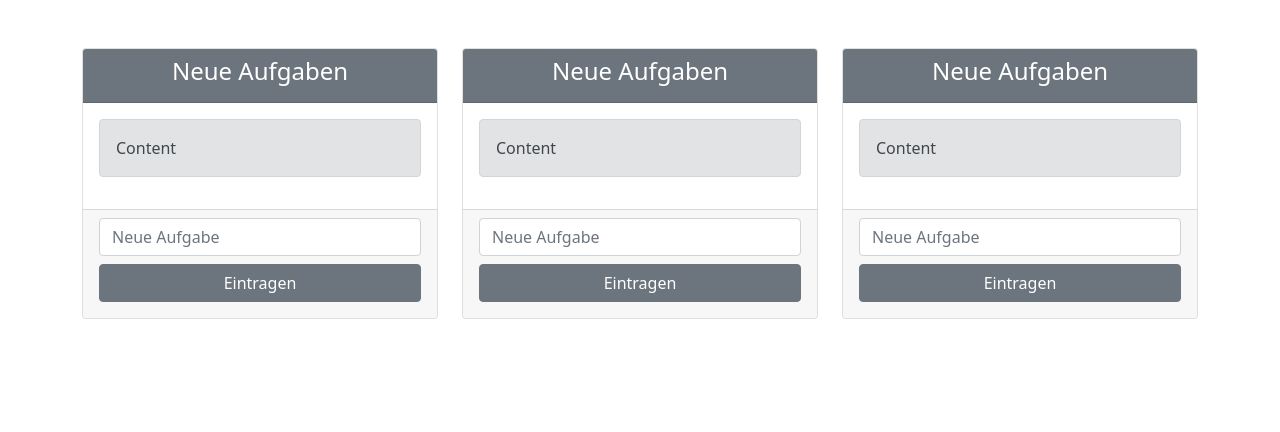
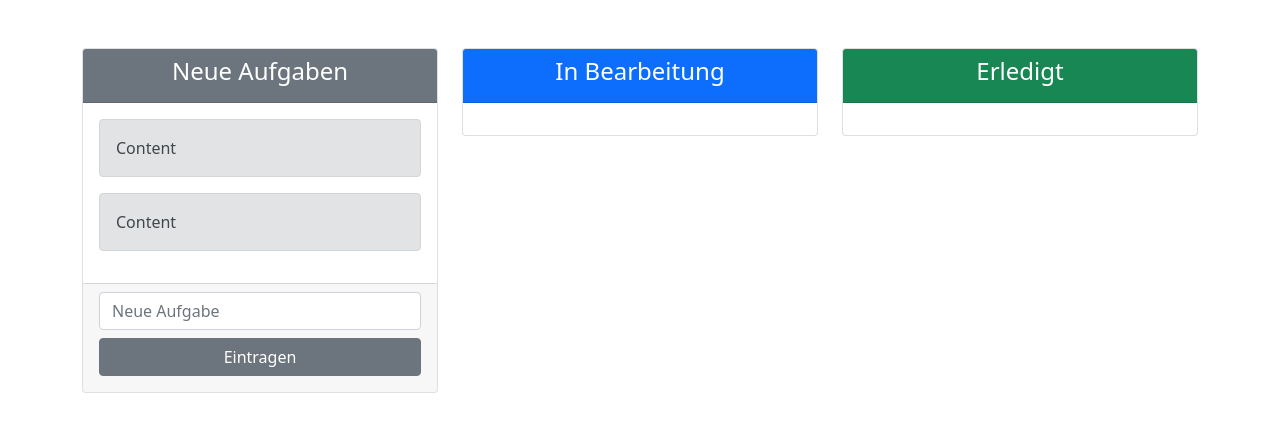
Before and after one commit to cf1887/VueJS_Code, a Vue app in the folder 04_kanban-board/: page / in a window 1280 px wide. Shown: the top 432 px of the page. Built offline with nearby package versions, Linux system fonts and the light colour scheme.

Commit message:
04_kanban-board: StatusCard-Component dynamisch implementiert

```diff
--- a/04_kanban-board/src/App.vue
+++ b/04_kanban-board/src/App.vue
@@ -1,8 +1,18 @@
 <template>
     <div class="container mt-5">
         <div class="row">
-            <div class="col-4" v-for="i in 3" :key="i">
-                <StatusCard></StatusCard>
+            <div
+                class="col-4"
+                v-for="statusCard in statusCards"
+                :key="statusCard.status"
+            >
+                <StatusCard
+                    :title="statusCard.title"
+                    :titleClasses="statusCard.titleClasses"
+                    :newTasks="statusCard.newTasks"
+                    :status="statusCard.status"
+                    :tasks="filteredTasks(statusCard.status)"
+                ></StatusCard>
             </div>
         </div>
     </div>
@@ -29,13 +39,38 @@ export default {
                     status: 0,
                 },
             ],
+            statusCards: [
+                {
+                    title: "Neue Aufgaben",
+                    titleClasses: "bg-secondary text-white",
+                    newTasks: true,
+                    status: 0,
+                },
+                {
+                    title: "In Bearbeitung",
+                    titleClasses: "bg-primary text-white",
+                    newTasks: false,
+                    status: 1,
+                },
+                {
+                    title: "Erledigt",
+                    titleClasses: "bg-success text-white",
+                    newTasks: false,
+                    status: 2,
+                },
+            ],
         };
     },
-    computed: {
-        newTasks() {
-            return this.tasks.filter((task) => task.status === 0);
-        },
-    },
+    // computed: {
+    //     newTasks() {
+    //         return this.tasks.filter((task) => task.status === 0);
+    //     },
+    // },
+    methods: {
+      filteredTasks(status) {
+        return this.tasks.filter((task) => task.status === status);
+      }
+    }
 };
 </script>
 
--- a/04_kanban-board/src/components/StatusCard.vue
+++ b/04_kanban-board/src/components/StatusCard.vue
@@ -1,12 +1,12 @@
 <template>
     <div class="card">
-        <div class="card-header text-center bg-secondary text-white">
-            <h4>Neue Aufgaben</h4>
+        <div class="card-header text-center" :class="titleClasses">
+            <h4>{{ title }}</h4>
         </div>
         <div class="card-body">
-            <Task></Task>
+            <Task v-for="task in tasks" :key="task.id"></Task>
         </div>
-        <div class="card-footer">
+        <div class="card-footer" v-if="newTasks">
             <NewTask></NewTask>
         </div>
     </div>
@@ -21,6 +21,13 @@ export default {
         Task,
         NewTask,
     },
+    props: {
+        title: String,
+        titleClasses: String,
+        status: Number,
+        newTasks: Boolean,
+        tasks: Array,
+    },
 };
 </script>
 
```
